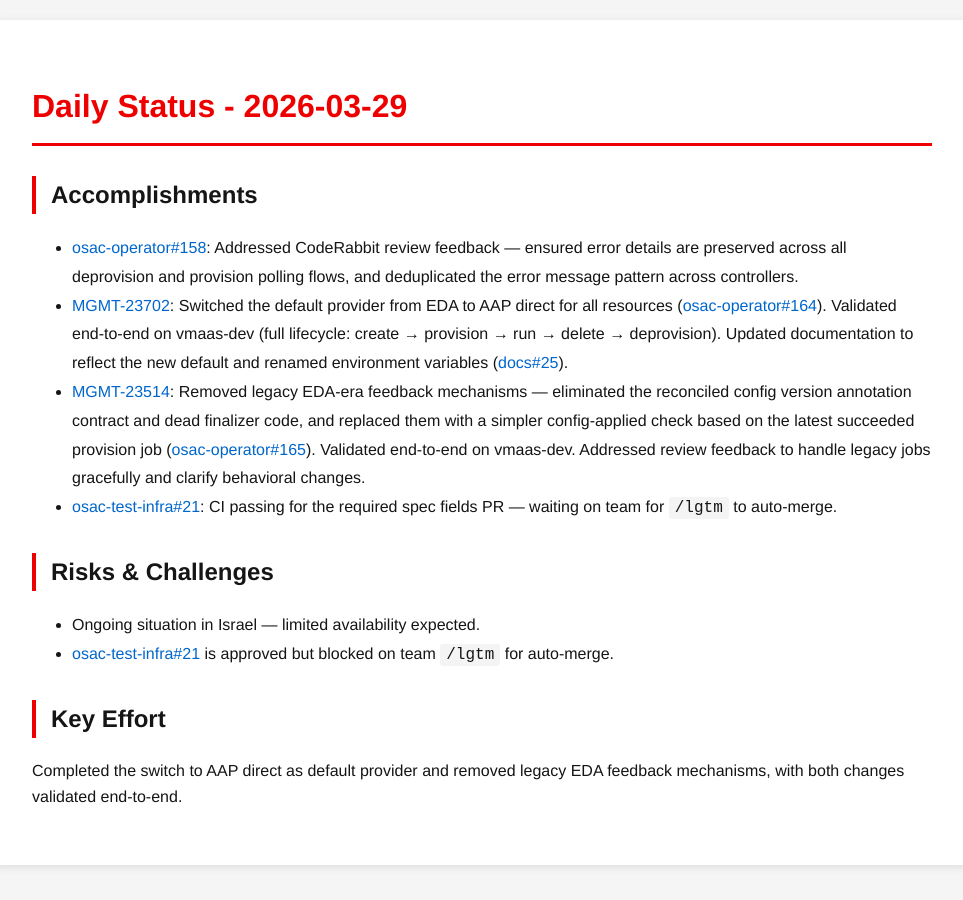
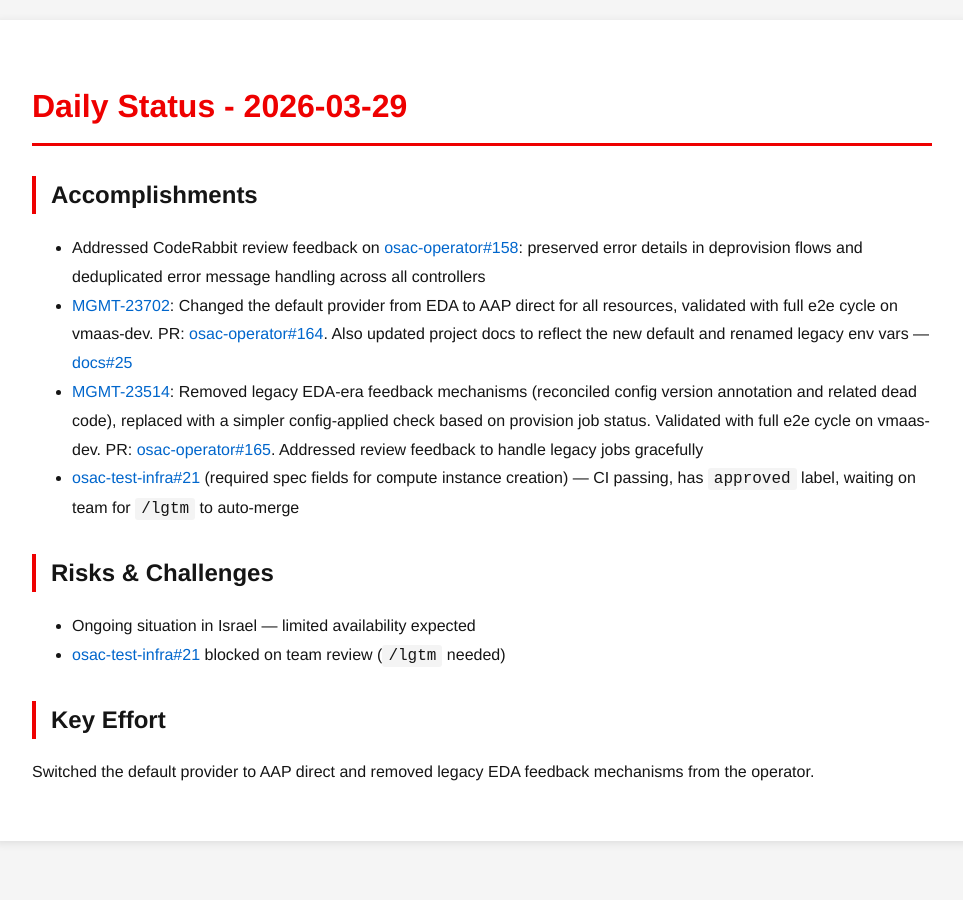
Before and after one commit to tzvatot/daily-status, a Jekyll site: the page built from 2026-03-29.md, in a window 1280 px wide. Shown: the whole page, without its empty margins (158-1121 px from the left). Built offline with Jekyll 4.4.1, drawn with Linux system fonts in a browser that asks for light colours.

Commit message:
Daily status update - 2026-03-29

```diff
--- a/2026-03-29.md
+++ b/2026-03-29.md
@@ -7,14 +7,14 @@
 # Daily Status - 2026-03-29
 
 ## Accomplishments
-- [osac-operator#158](https://github.com/osac-project/osac-operator/pull/158): Addressed CodeRabbit review feedback — ensured error details are preserved across all deprovision and provision polling flows, and deduplicated the error message pattern across controllers.
-- [MGMT-23702](https://issues.redhat.com/browse/MGMT-23702): Switched the default provider from EDA to AAP direct for all resources ([osac-operator#164](https://github.com/osac-project/osac-operator/pull/164)). Validated end-to-end on vmaas-dev (full lifecycle: create → provision → run → delete → deprovision). Updated documentation to reflect the new default and renamed environment variables ([docs#25](https://github.com/osac-project/docs/pull/25)).
-- [MGMT-23514](https://issues.redhat.com/browse/MGMT-23514): Removed legacy EDA-era feedback mechanisms — eliminated the reconciled config version annotation contract and dead finalizer code, and replaced them with a simpler config-applied check based on the latest succeeded provision job ([osac-operator#165](https://github.com/osac-project/osac-operator/pull/165)). Validated end-to-end on vmaas-dev. Addressed review feedback to handle legacy jobs gracefully and clarify behavioral changes.
-- [osac-test-infra#21](https://github.com/osac-project/osac-test-infra/pull/21): CI passing for the required spec fields PR — waiting on team for `/lgtm` to auto-merge.
+- Addressed CodeRabbit review feedback on [osac-operator#158](https://github.com/osac-project/osac-operator/pull/158): preserved error details in deprovision flows and deduplicated error message handling across all controllers
+- [MGMT-23702](https://issues.redhat.com/browse/MGMT-23702): Changed the default provider from EDA to AAP direct for all resources, validated with full e2e cycle on vmaas-dev. PR: [osac-operator#164](https://github.com/osac-project/osac-operator/pull/164). Also updated project docs to reflect the new default and renamed legacy env vars — [docs#25](https://github.com/osac-project/docs/pull/25)
+- [MGMT-23514](https://issues.redhat.com/browse/MGMT-23514): Removed legacy EDA-era feedback mechanisms (reconciled config version annotation and related dead code), replaced with a simpler config-applied check based on provision job status. Validated with full e2e cycle on vmaas-dev. PR: [osac-operator#165](https://github.com/osac-project/osac-operator/pull/165). Addressed review feedback to handle legacy jobs gracefully
+- [osac-test-infra#21](https://github.com/osac-project/osac-test-infra/pull/21) (required spec fields for compute instance creation) — CI passing, has `approved` label, waiting on team for `/lgtm` to auto-merge
 
 ## Risks & Challenges
-- Ongoing situation in Israel — limited availability expected.
-- [osac-test-infra#21](https://github.com/osac-project/osac-test-infra/pull/21) is approved but blocked on team `/lgtm` for auto-merge.
+- Ongoing situation in Israel — limited availability expected
+- [osac-test-infra#21](https://github.com/osac-project/osac-test-infra/pull/21) blocked on team review (`/lgtm` needed)
 
 ## Key Effort
-Completed the switch to AAP direct as default provider and removed legacy EDA feedback mechanisms, with both changes validated end-to-end.
+Switched the default provider to AAP direct and removed legacy EDA feedback mechanisms from the operator.
```
